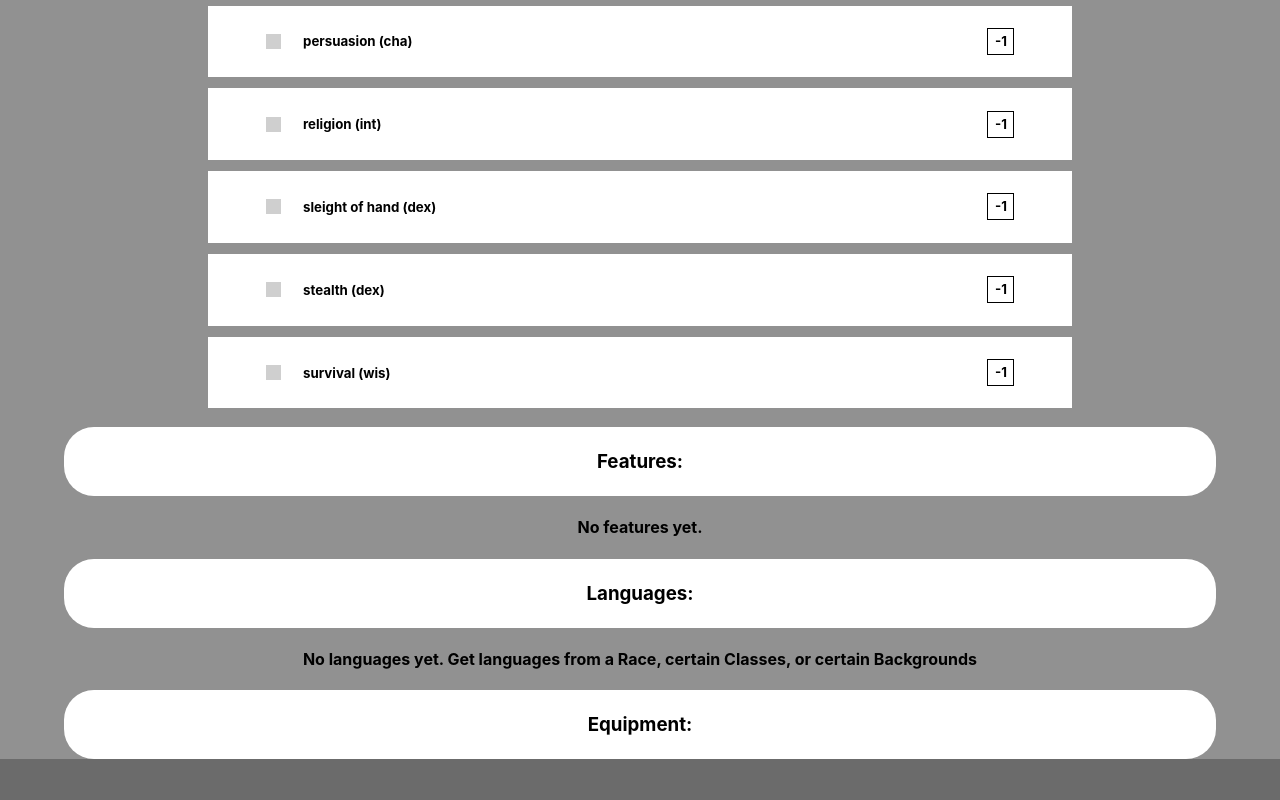
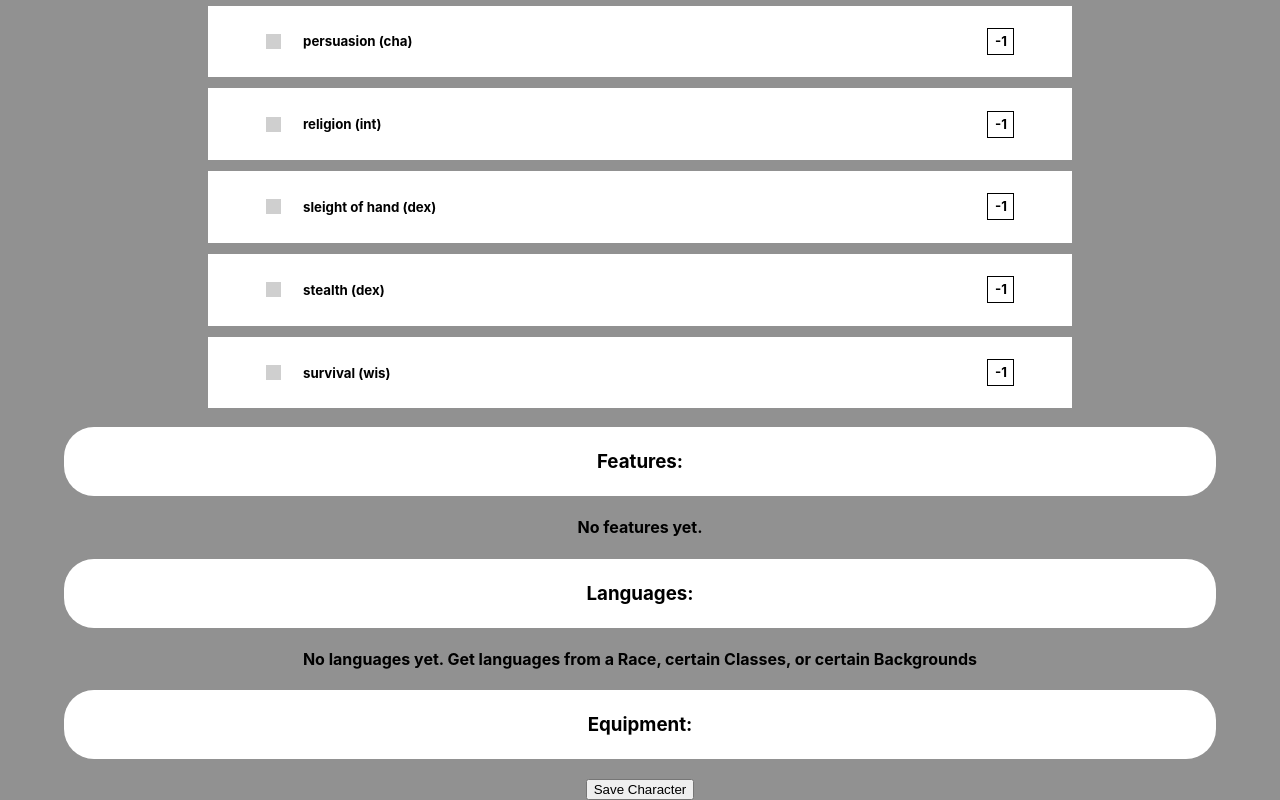
Before and after one commit to iantorrente/dd-player-tools, a React (Create React App) app: page /character-creation/character-preview in a window 1280 px wide. Shown: the part 2271-3071 px from the top of the page. Before the commit the page ends 3049 px from the top, so only its background shows below. Built offline with nearby package versions, Linux system fonts and the light colour scheme.

Commit message:
begin working on character saving

```diff
--- a/src/Modals/CharacterPreview.js
+++ b/src/Modals/CharacterPreview.js
@@ -54,6 +54,7 @@ class CharacterPreview extends Component {
           WeaponsBlock
         */}
         <EquipmentBlock pc={this.props.pc} />
+        <button onClick={this.props.handleCharacterSave}>Save Character</button>
       </div>
     )
   }
--- a/src/Views/CharacterCreation/AlignmentSection/AlignmentSnippet/AlignmentSnippet.js
+++ b/src/Views/CharacterCreation/AlignmentSection/AlignmentSnippet/AlignmentSnippet.js
@@ -1,4 +1,5 @@
 import React, { Component } from 'react';
+import { Link } from 'react-router-dom';
 import Alignments from '../../../../Data/Alignments.js';
 
 class AlignmentSnippet extends Component {
@@ -24,6 +25,9 @@ class AlignmentSnippet extends Component {
           <h3>Examples:</h3>
           {this.findAlignmentExamples(Alignments[alignment])}
         </section>
+        <Link to='/character-creation/character-preview'>
+          <button className='commit-btn'>Finalize</button>
+        </Link>
       </div>
     )
   }
--- a/src/Views/CharacterCreationView.js
+++ b/src/Views/CharacterCreationView.js
@@ -18,6 +18,7 @@ class CharacterCreationView extends Component {
     this.handleSkillSelection = this.handleSkillSelection.bind(this);
     this.handleLanguageSelection = this.handleLanguageSelection.bind(this);
     this.handleEquipmentSelection = this.handleEquipmentSelection.bind(this);
+    this.handleCharacterSave = this.handleCharacterSave.bind(this);
     this.randomizeStats = this.randomizeStats.bind(this);
 
     this.state = {
@@ -174,6 +175,16 @@ class CharacterCreationView extends Component {
     this.setState({ alignmentSelected: e.target.value });
   }
 
+  handleCharacterSave() {
+    console.log('trigger character save');
+    fetch('http://localhost:8000/', {
+      method: 'POST'
+    })
+    .then(response => {
+      console.log(response);
+    })
+  }
+
   render() {
     return (
       <div className='character-creation-view'>
@@ -186,10 +197,11 @@ class CharacterCreationView extends Component {
           path='/character-creation/character-preview'
           render={(props) =>
             <CharacterPreview
+              pc={this.state.playerCharacter}
               getRandomNumbers={this.randomizeStats}
               handleStatIncrease={this.handleStatIncrease}
               handleStatDecrease={this.handleStatDecrease}
-              pc={this.state.playerCharacter}
+              handleCharacterSave={this.handleCharacterSave}
             />
           }
         />
```
